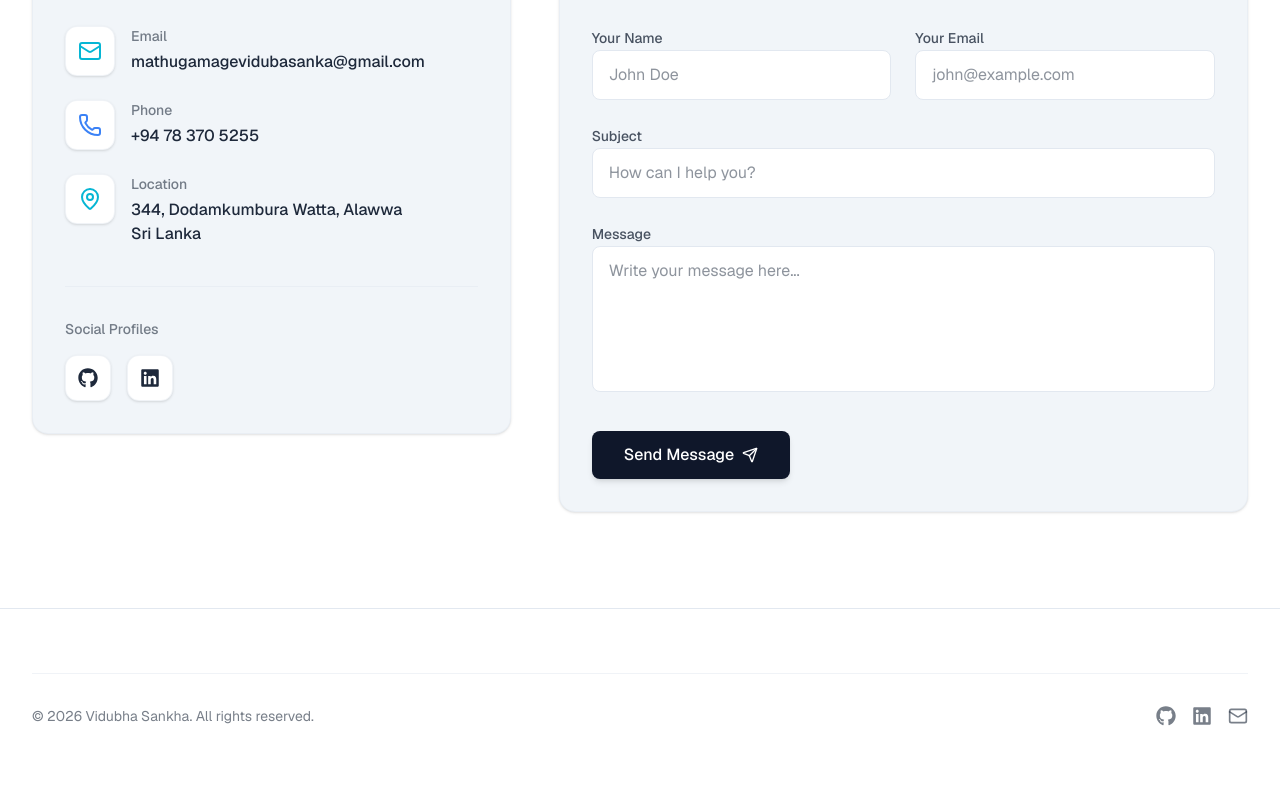
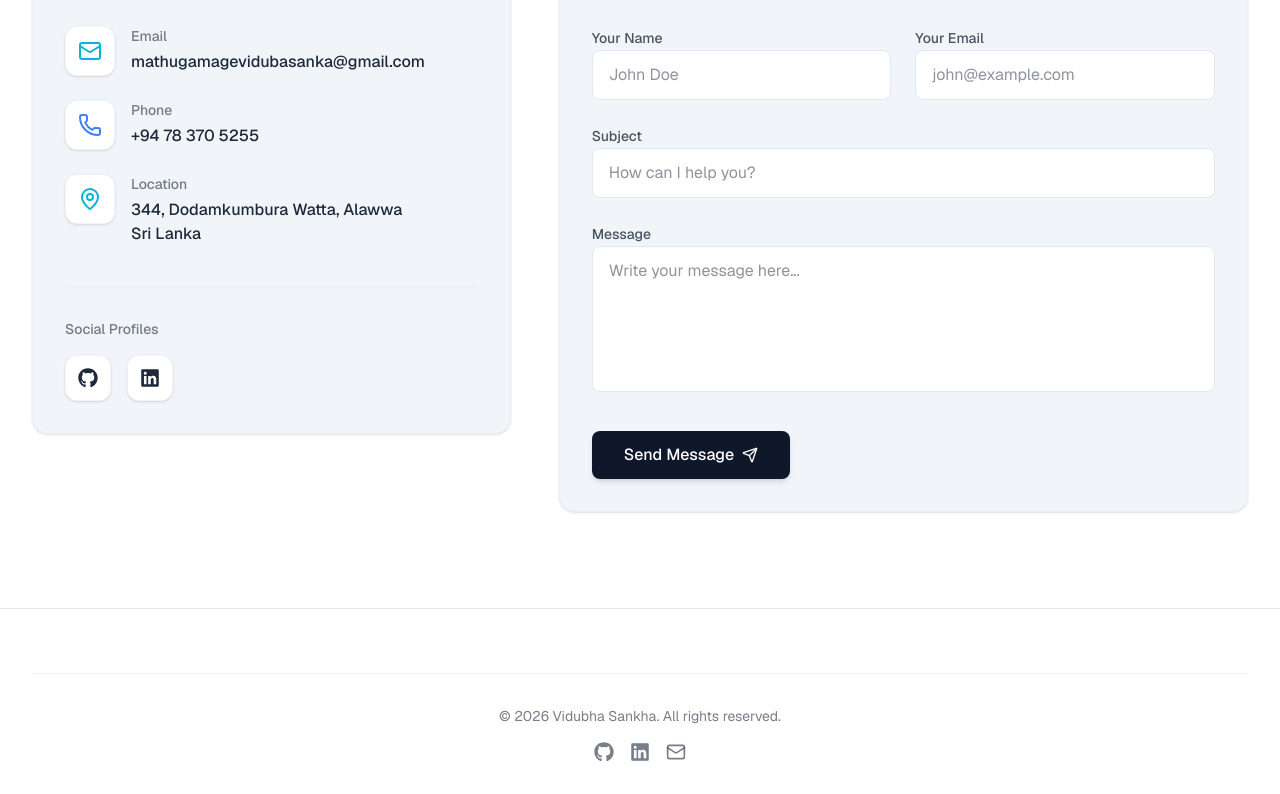
Before and after one commit to vidubha-sankha/my-portfolio, a Next.js app: page / in a window 1280 px wide. Shown: the part 5048-5842 px from the top of the page. Before the commit the page ends 5806 px from the top, so only its background shows below. Built offline with nearby package versions, Linux system fonts and the light colour scheme.

Commit message:
feat: add responsive Footer component with social media links and copyright information

```diff
--- a/src/components/Footer.tsx
+++ b/src/components/Footer.tsx
@@ -16,12 +16,12 @@ export default function Footer() {
 
 
         {/* Bottom Bar */}
-        <div className="flex flex-col md:flex-row justify-between items-center pt-8 border-t border-border/50 gap-4">
-          <p className="text-sm text-foreground/60">
+        <div className="flex flex-col items-center justify-center pt-8 border-t border-border/50 gap-4">
+          <p className="text-sm text-foreground/60 text-center">
             &copy; {currentYear} Vidubha Sankha. All rights reserved.
           </p>
 
-          <div className="flex items-center space-x-4">
+          <div className="flex items-center justify-center space-x-4">
             <Link href="https://github.com/vidubha-sankha" target="_blank" className="text-foreground/60 hover:text-accent transition-colors">
               <Github className="w-5 h-5" />
             </Link>
```
